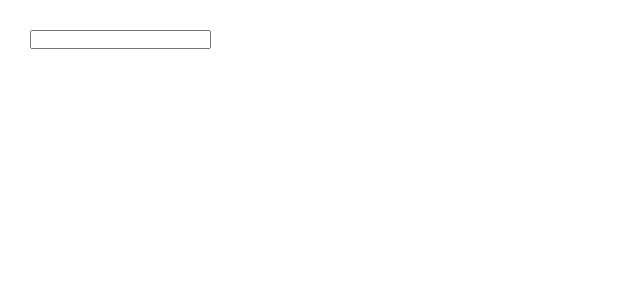
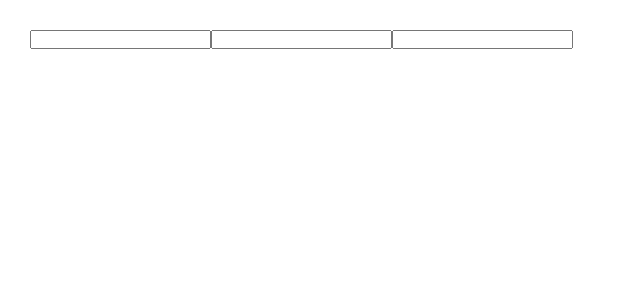
Before and after one commit to alarmshv150/vue-examples, a Vue app: page / in a window 1280 px wide. Shown: the top 300 px of the page, without its empty margins (0-640 px from the left). Built offline with nearby package versions, Linux system fonts and the light colour scheme.

Commit message:
v-model modifiers

```diff
--- a/src/App.vue
+++ b/src/App.vue
@@ -1,6 +1,9 @@
 <template>
   <div class="app">
-    <input v-model="inputValue" type="text" />
+    <input v-model.number="firstInputValue" type="text" />
+    <input v-model.trim="secondInputValue" type="text" />
+    <!-- default onchange event instead input -->
+    <input v-model.lazy="thirdInputValue" type="text" />
   </div>
 </template>
 
@@ -8,7 +11,9 @@
 export default {
   data() {
     return {
-      inputValue: "",
+      firstInputValue: "",
+      secondInputValue: "",
+      thirdInputValue: "",
     };
   },
 };
```
